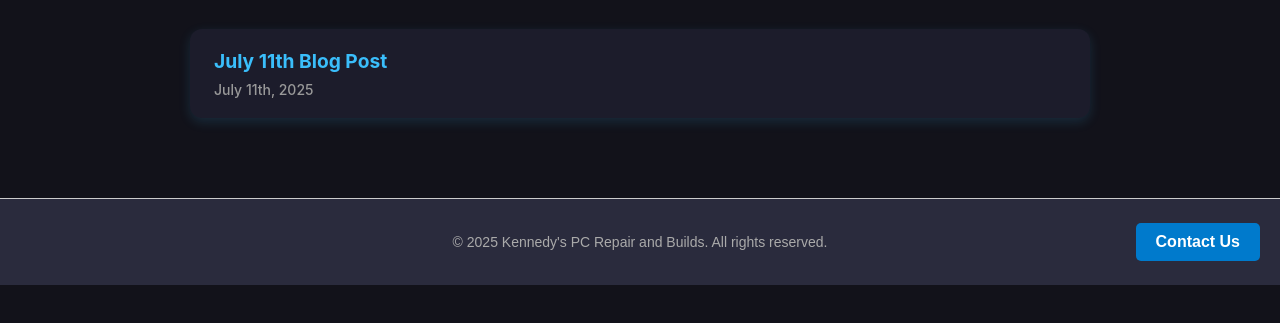
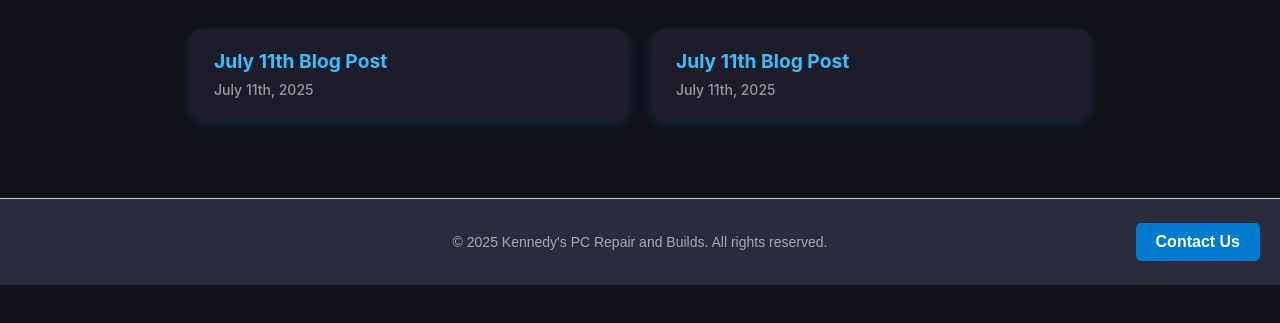
Before and after one commit to cCleptic/kpcrb.tech, a plain HTML site: page docs/mainblogpage.html in a window 1280 px wide. Shown: the part 169-492 px from the top of the page. Drawn offline with Linux system fonts and the light colour scheme.

Commit message:
Update mainblogpage.html
Updated for new blog post

```diff
--- a/docs/mainblogpage.html
+++ b/docs/mainblogpage.html
@@ -152,6 +152,10 @@
         <a href="Blog posts/7.11.2025Blogpost.html" class="post-link">July 11th Blog Post</a>
         <div class="date">July 11th, 2025</div>
       </li>
+       <li>
+        <a href="Blog posts/8.1.2025Blogpost.html" class="post-link">July 11th Blog Post</a>
+        <div class="date">July 11th, 2025</div>
+      </li>
       <!-- Add more posts here -->
 
     </ul>
```
